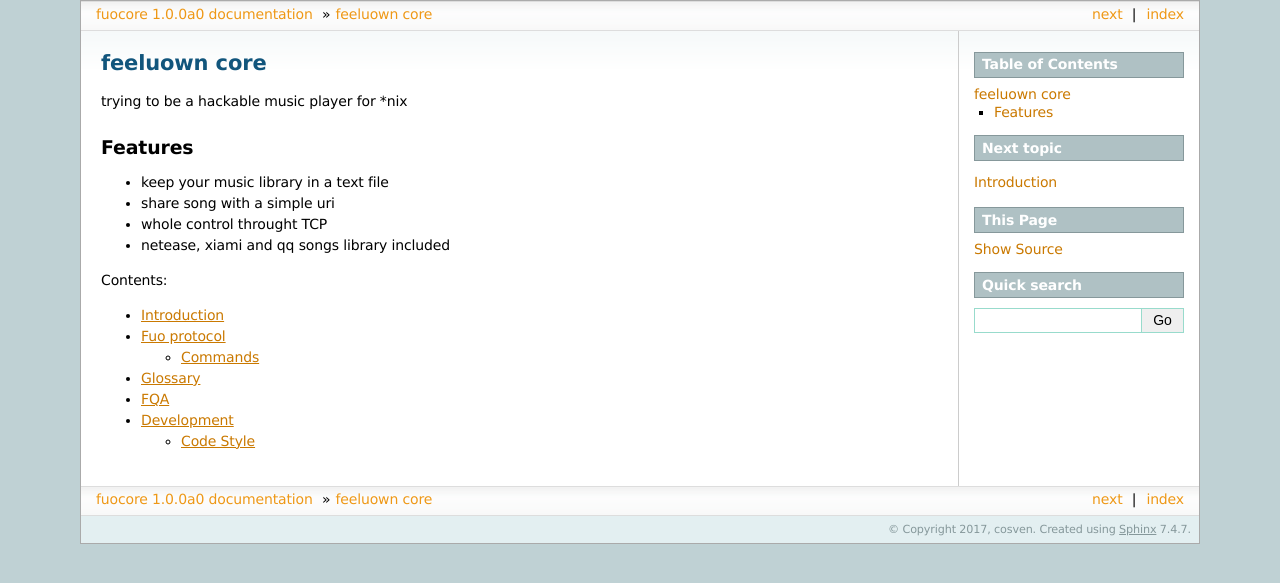
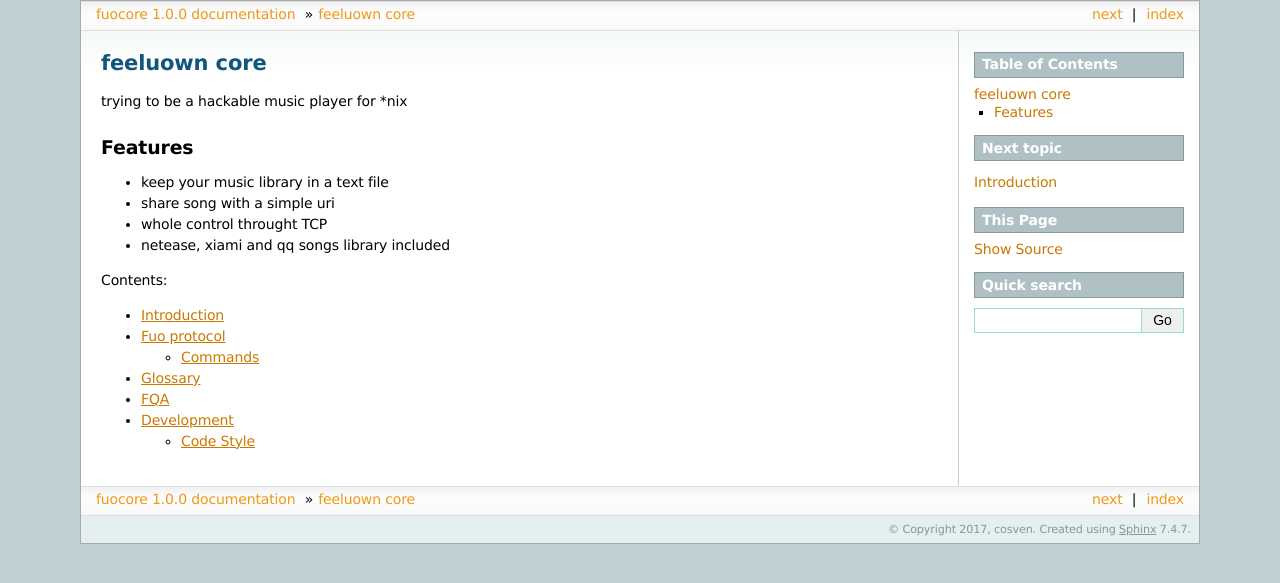
Before and after one commit to cosven/feeluown-core, a Sphinx documentation site: the page built from docs/source/index.rst, in a window 1280 px wide. Shown: the top 583 px of the page. Built offline with Sphinx 7.4.7, drawn with Linux system fonts in a browser that asks for light colours.

Commit message:
update docs version

```diff
--- a/docs/source/conf.py
+++ b/docs/source/conf.py
@@ -61,7 +61,7 @@ author = u'cosven'
 # The short X.Y version.
 version = u'1.0.0'
 # The full version, including alpha/beta/rc tags.
-release = u'1.0.0a0'
+release = u'1.0.0'
 
 # The language for content autogenerated by Sphinx. Refer to documentation
 # for a list of supported languages.
```
